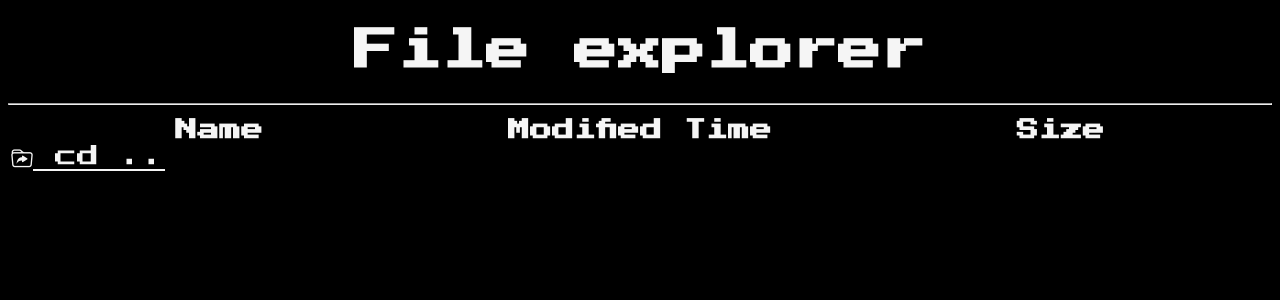
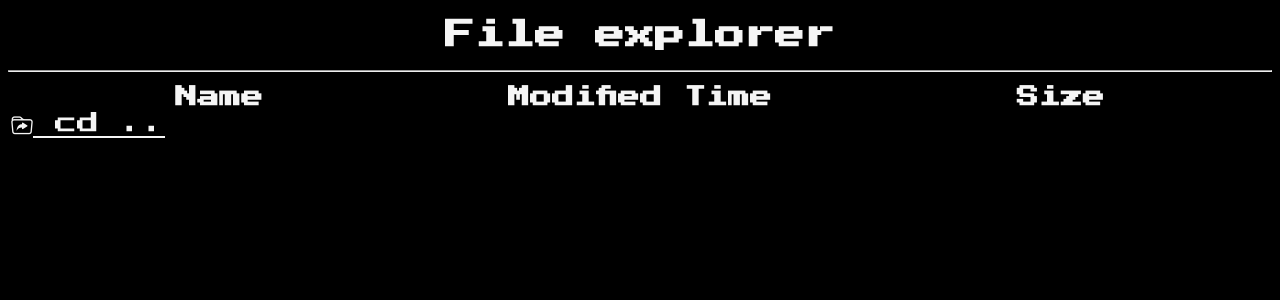
Before and after one commit to zaku0101/MOS_Cloud_app, a Flask app: template template/drive.html.j2 in a window 1280 px wide. Shown: the top 300 px of the page. Run offline with Flask 3, Linux system fonts and the light colour scheme; the template is opened without the code that fills it, so the values that code supplies are empty; some libraries are stand-ins or nearby versions.

Commit message:
fixing explorator html

```diff
--- a/template/drive.html.j2
+++ b/template/drive.html.j2
@@ -18,6 +18,11 @@
     }
 	a{
 		color:whitesmoke;
+	}
+	h1{
+		text-align: center;
+		font-size: 30px;
+
 	}
     </style>
 </head>
```
